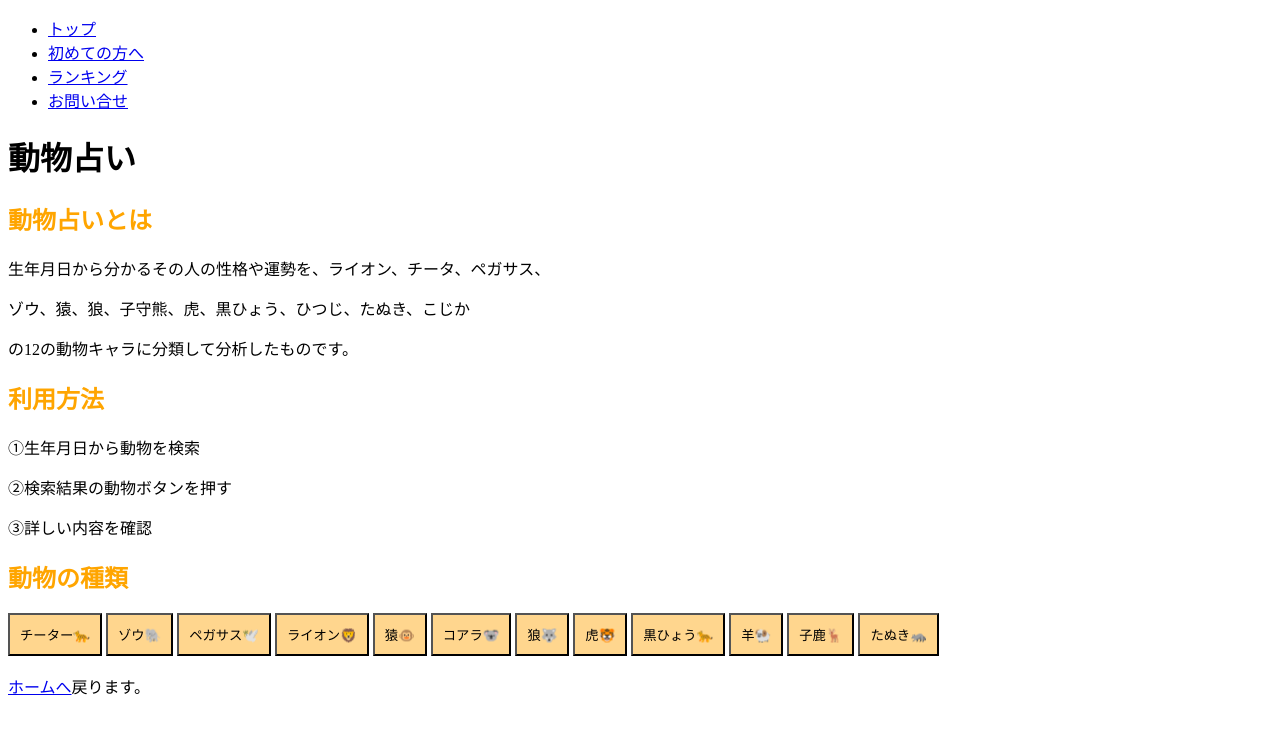
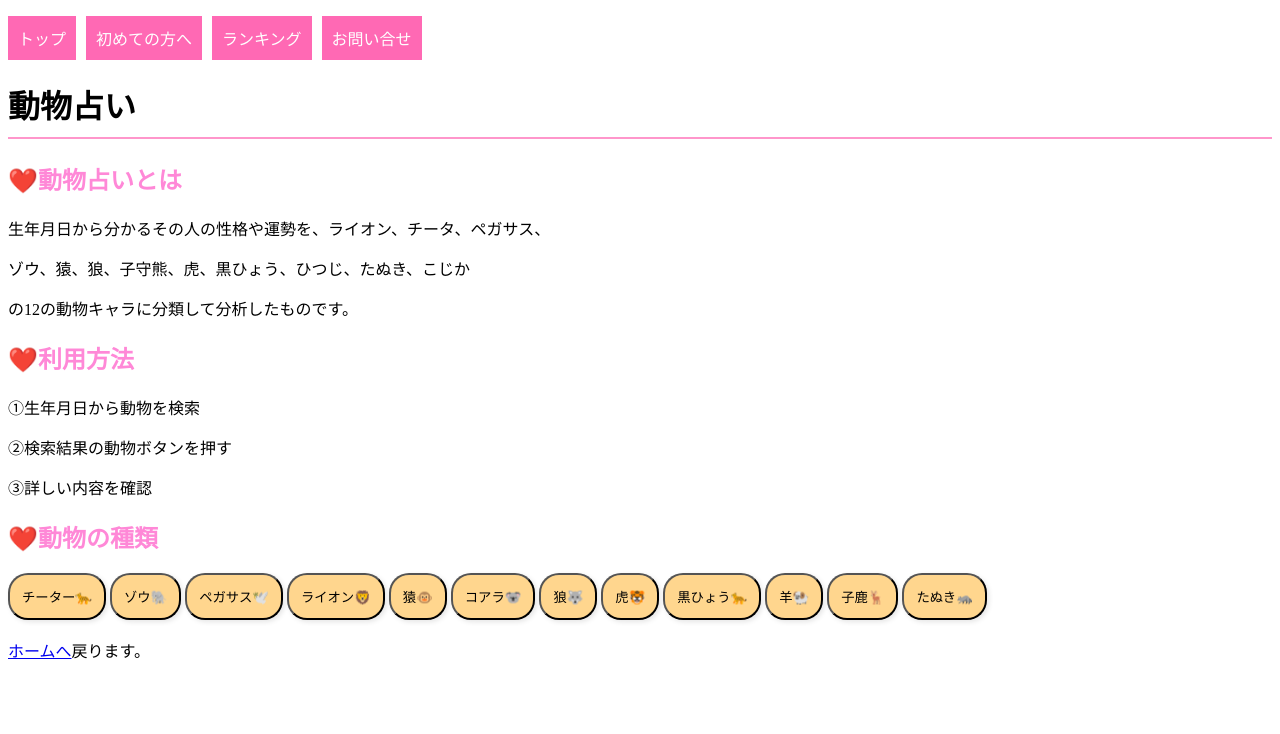
Before and after one commit to Peeppeep75/nikosite, a plain HTML site: page index.html in a window 1280 px wide. Drawn offline with Linux system fonts and the light colour scheme.

Commit message:
HEADの表示変更、ラインの追加、ボタンの表示変更

```diff
--- a/index.css
+++ b/index.css
@@ -1,6 +1,36 @@
 #headline,
 h2 {
-  color: orange;
+  color: rgb(255, 136, 215);
+}
+
+#headline,
+h1 {
+  border-bottom: 2px solid #ff96cb;
+  padding-bottom: 10px;
+}
+
+.gnav-navi-1 {
+  list-style-type: none;
+  padding: 0;
+  display: flex;
+}
+
+.gnav-navi-1 li {
+  margin-right: 10px;
+}
+
+.gnav-navi-1 a {
+  display: block;
+  padding: 10px;
+  background-color: #ff69b4;
+  color: white;
+  text-decoration: none;
+  transition: background-color 0.3s ease, color 0.3s ease;
+}
+
+.gnav-navi-1 a:hover {
+  background-color: #ff8c00;
+  color: white;
 }
 
 button {
@@ -8,7 +38,8 @@ button {
   display: inline-flex;
   align-items: center;
   gap: 8px;
-  padding: 10px;
+  padding: 12px;
+  border-radius: 20px;
 }
 
 button img {
@@ -16,3 +47,12 @@ button img {
   height: 24px;
   border-radius: 50%;
 }
+
+button {
+  box-shadow: 2px 2px 5px rgba(0, 0, 0, 0.1);
+  transition: transform 0.3s ease-in-out;
+}
+
+button:hover {
+  transform: scale(1.1);
+}
--- a/index.html
+++ b/index.html
@@ -15,21 +15,22 @@
   <link rel="stylesheet" href="index.css" />
   <body>
     <main>
-        <div id = "head line">
+      <div id="head line">
         <h1>動物占い</h1>
-            <h2>動物占いとは</h2>
-            <p>生年月日から分かるその人の性格や運勢を、ライオン、チータ、ペガサス、</p>
+        <h2>❤️動物占いとは</h2>
+        <p>
+          生年月日から分かるその人の性格や運勢を、ライオン、チータ、ペガサス、
+        </p>
         <p>ゾウ、猿、狼、子守熊、虎、黒ひょう、ひつじ、たぬき、こじか</p>
         <p>の12の動物キャラに分類して分析したものです。</p>
-            <h2>利用方法</h2>
+        <h2>❤️利用方法</h2>
         <p>①生年月日から動物を検索</p>
         <p>②検索結果の動物ボタンを押す</p>
         <p>③詳しい内容を確認</p>
-            <p id = "result"></p>
-
+        <p id="result"></p>
       </div>
-        <div id = "body line"></div>
-        <h2>動物の種類</h2>
+      <div id="body line"></div>
+      <h2>❤️動物の種類</h2>
       <a href="a1about.html"><button>チーター🐆</button></a>
       <a href="a2about.html"><button>ゾウ🐘</button></a>
       <a href="a3about.html"><button>ペガサス🕊️</button></a>
@@ -43,7 +44,7 @@
       <a href="c3about.html"><button>子鹿🦌</button></a>
       <a href="c4about.html"><button>たぬき🦝</button></a>
 
-        <br><br>
+      <br /><br />
       <a href="index.html">ホームへ</a>戻ります。
       <style></style>
     </main>
```
Also changed, not shown: 1 other file. Lines whose indentation alone changed are shown as unchanged.
